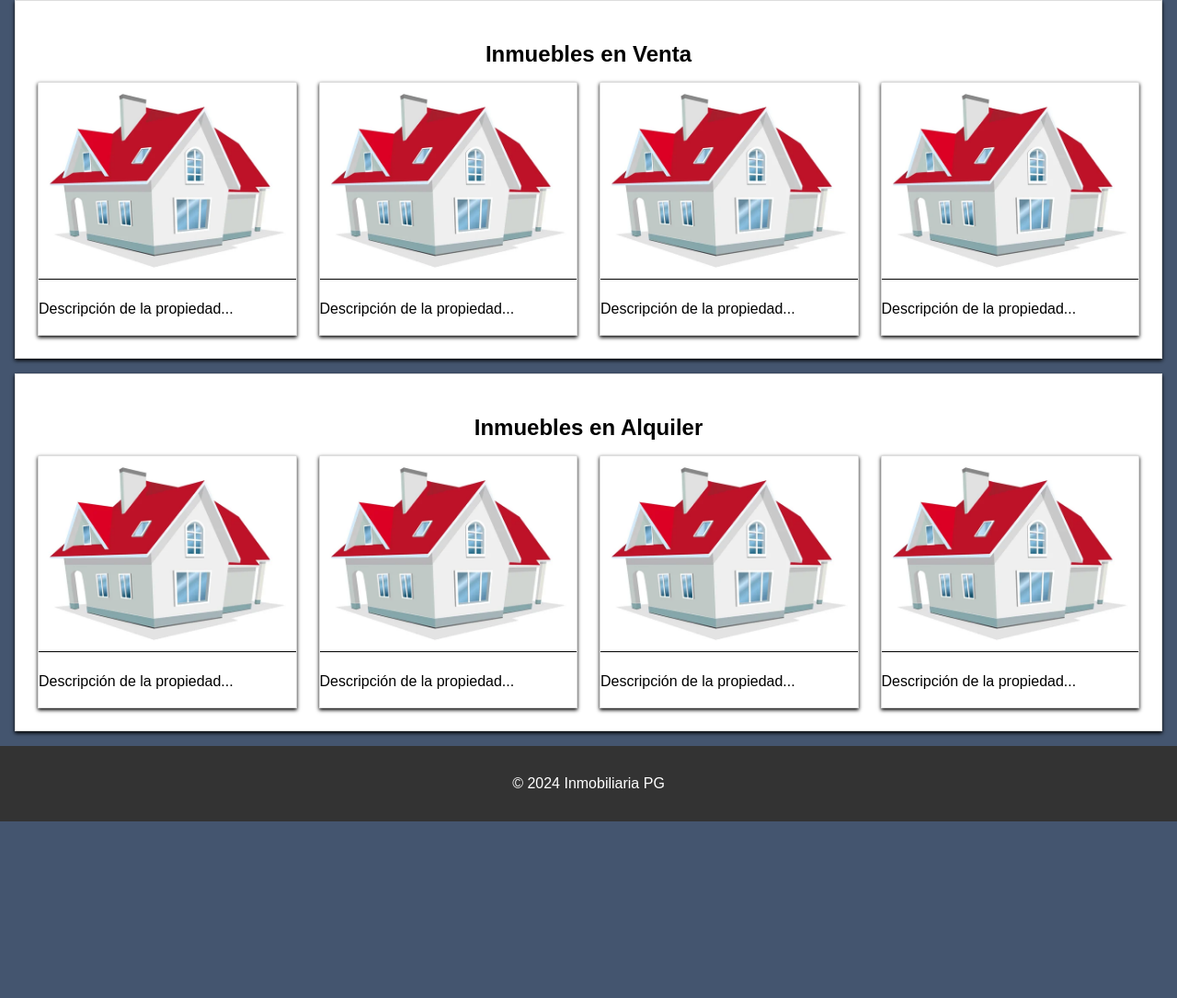
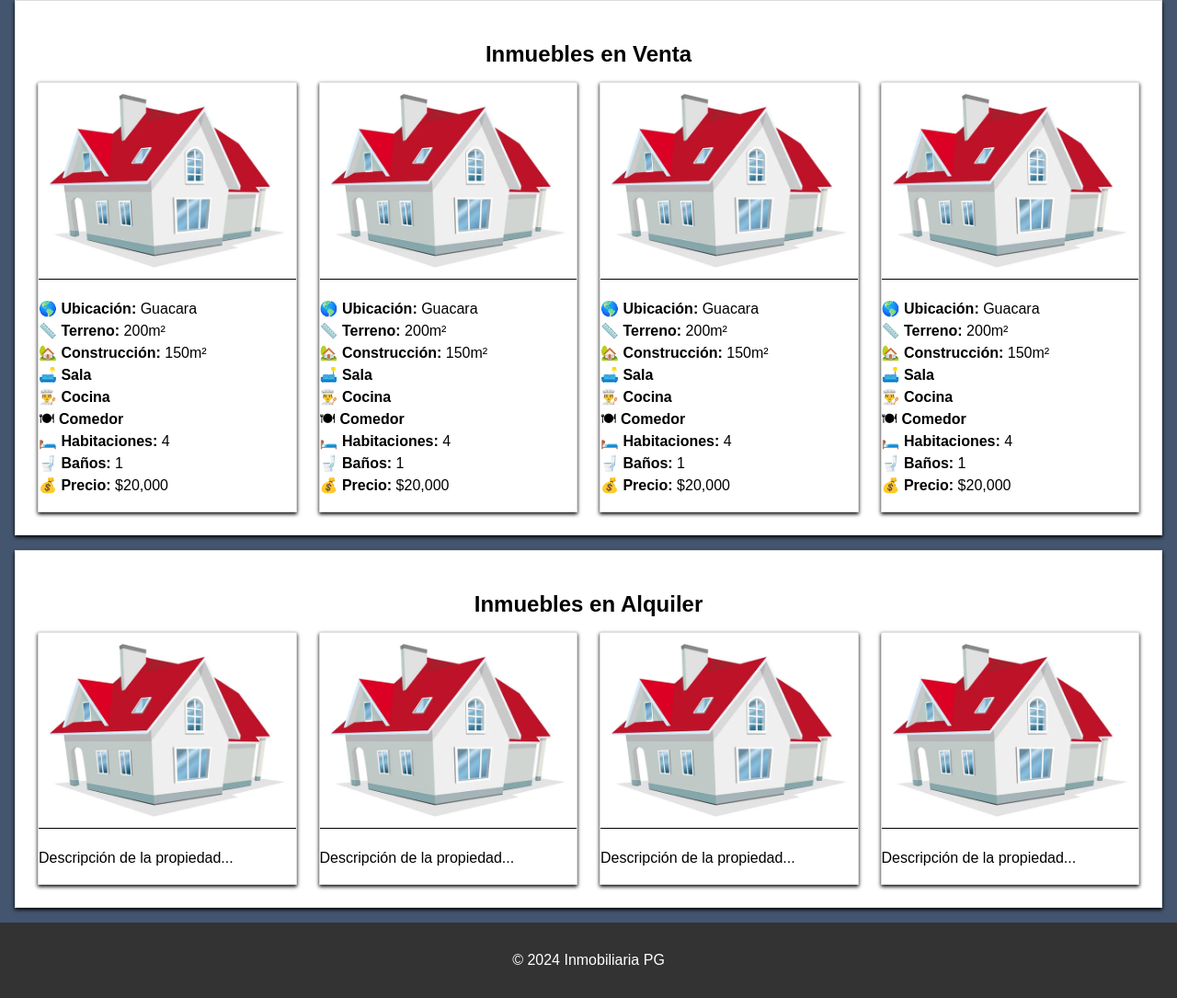
Before and after one commit to PedroRafael3/Web-Inmobiliaria-PG, a plain HTML site: page index.html in a window 1280 px wide. Shown: the part 1095-2180 px from the top of the page at 92% size. Before the commit the page ends 1988 px from the top, so only its background shows below. Drawn offline with Linux system fonts and the light colour scheme.

Commit message:
Se agregó la descripción de los inmuebles con emoticones en HTML

```diff
--- a/index.html
+++ b/index.html
@@ -53,20 +53,90 @@
             <div class="contenedor-inmuebles">
                 <div>
                     <img src="./Assets/casa card.jpg" alt="Casa en venta">
-                    <p>Descripción de la propiedad...</p>
+                    <p>
+                        🌎 <strong>Ubicación:</strong> Guacara
+                        <br>
+                        📏 <strong>Terreno:</strong> 200m²
+                        <br>
+                        🏡 <strong>Construcción:</strong> 150m²
+                        <br>
+                        🛋️ <strong>Sala</strong>
+                        <br>
+                        👨‍🍳 <strong>Cocina</strong>
+                        <br>
+                        🍽 <strong>Comedor</strong>
+                        <br>
+                        🛏️ <strong>Habitaciones:</strong> 4
+                        <br>
+                        🚽 <strong>Baños:</strong> 1
+                        <br>
+                        💰 <strong>Precio:</strong> $20,000
+                    </p>
                 </div>
                 <div>
                     <img src="./Assets/casa card.jpg" alt="Casa en venta">
-                    <p>Descripción de la propiedad...</p>
+                    <p>
+                        🌎 <strong>Ubicación:</strong> Guacara
+                        <br>
+                        📏 <strong>Terreno:</strong> 200m²
+                        <br>
+                        🏡 <strong>Construcción:</strong> 150m²
+                        <br>
+                        🛋️ <strong>Sala</strong>
+                        <br>
+                        👨‍🍳 <strong>Cocina</strong>
+                        <br>
+                        🍽 <strong>Comedor</strong>
+                        <br>
+                        🛏️ <strong>Habitaciones:</strong> 4
+                        <br>
+                        🚽 <strong>Baños:</strong> 1
+                        <br>
+                        💰 <strong>Precio:</strong> $20,000
+                    </p>
                 </div>
                 <div>
                     <img src="./Assets/casa card.jpg" alt="Casa en venta">
-                    <p>Descripción de la propiedad...</p>
-                </div>
+                    <p>
+                        🌎 <strong>Ubicación:</strong> Guacara
+                        <br>
+                        📏 <strong>Terreno:</strong> 200m²
+                        <br>
+                        🏡 <strong>Construcción:</strong> 150m²
+                        <br>
+                        🛋️ <strong>Sala</strong>
+                        <br>
+                        👨‍🍳 <strong>Cocina</strong>
+                        <br>
+                        🍽 <strong>Comedor</strong>
+                        <br>
+                        🛏️ <strong>Habitaciones:</strong> 4
+                        <br>
+                        🚽 <strong>Baños:</strong> 1
+                        <br>
+                        💰 <strong>Precio:</strong> $20,000
+                    </p>                </div>
                 <div>
                     <img src="./Assets/casa card.jpg" alt="Casa en venta">
-                    <p>Descripción de la propiedad...</p>
-                </div>
+                    <p>
+                        🌎 <strong>Ubicación:</strong> Guacara
+                        <br>
+                        📏 <strong>Terreno:</strong> 200m²
+                        <br>
+                        🏡 <strong>Construcción:</strong> 150m²
+                        <br>
+                        🛋️ <strong>Sala</strong>
+                        <br>
+                        👨‍🍳 <strong>Cocina</strong>
+                        <br>
+                        🍽 <strong>Comedor</strong>
+                        <br>
+                        🛏️ <strong>Habitaciones:</strong> 4
+                        <br>
+                        🚽 <strong>Baños:</strong> 1
+                        <br>
+                        💰 <strong>Precio:</strong> $20,000
+                    </p>                </div>
             </div>
         </section>
         <!-- Secciones de Inmuebles en Alquiler -->
```
